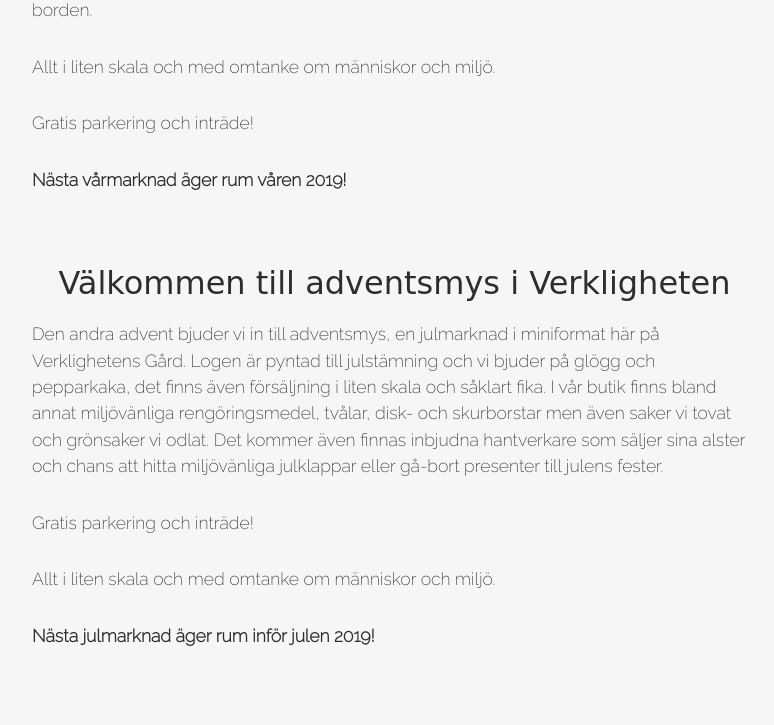
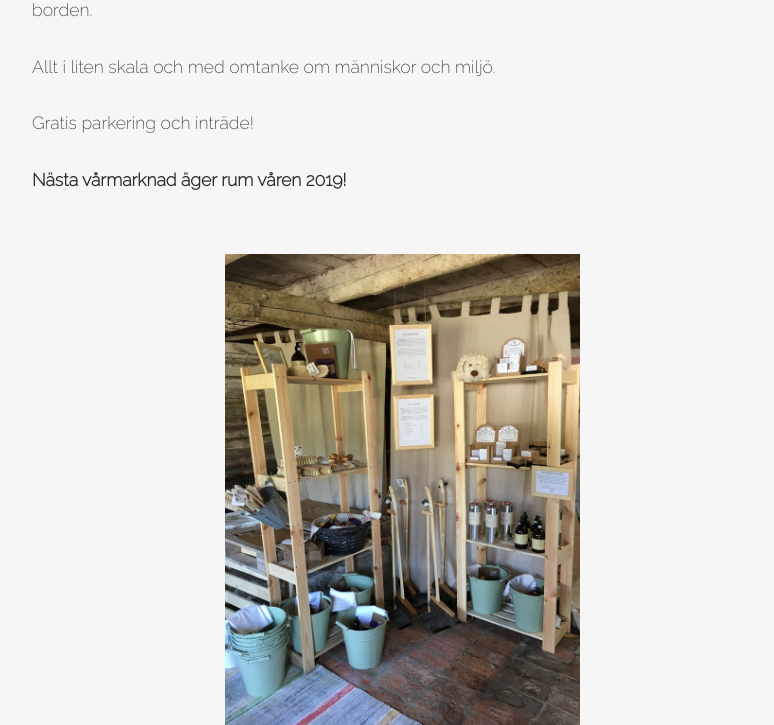
Before and after one commit to lejossan/verkligheten, a PHP site: page /aktuellt.php in a window 1280 px wide. Shown: the part 647-1372 px from the top of the page, without its empty margins (238-1012 px from the left). Run offline with PHP 8.4, Linux system fonts and the light colour scheme; some libraries are stand-ins or nearby versions; some web fonts are replaced.

Commit message:
bilder för vårmarknad

```diff
--- a/aktuellt.php
+++ b/aktuellt.php
@@ -8,6 +8,25 @@
 
   <div class="section container">
       <?php include('texts/varmarknad.php'); ?>
+  </div>
+  <div class="section container">
+      <div class="col--6">
+        <a href="../img/var/hyllor.jpg" data-fancybox="varmarknad" data-caption="I stallet finns en butik.">
+        <img class="" src="../img/var/hyllor.jpg" alt="hyllor" />
+        </a>
+      </div>
+    </div>
+    <div class="section container">
+      <div class="col--3">
+        <a href="../img/var/ecogrow.jpg" data-fancybox="varmarknad" data-caption="Ekologiska fröer">
+        <img class="" src="../img/var/ecogrow.jpg" alt="ecogrow" />
+        </a>
+      </div>
+      <div class="col--3">
+        <a href="../img/var/kycklingar.jpg" data-fancybox="varmarknad" data-caption="Nya kycklingar finns på gården.">
+        <img class="" src="../img/var/kycklingar.jpg" alt="folly" />
+        </a>
+      </div>
   </div>
 
   <div class="section container">
--- a/menu.php
+++ b/menu.php
@@ -4,10 +4,10 @@
 
   $menuItems = array();
   $menuItems[] = new MenuItem(getActiveMenuItem("/index"), "index.php", "HEM");
+  $menuItems[] = new MenuItem(getActiveMenuItem("/aktuellt"), "aktuellt.php", "AKTUELLT");
   $menuItems[] = new MenuItem(getActiveMenuItem("/far"), "far.php", "FÅR");
   $menuItems[] = new MenuItem(getActiveMenuItem("/honor"), "honor.php", "HÖNS");
   $menuItems[] = new MenuItem(getActiveMenuItem("/halmhus"), "halmhus.php", "HALMHUS");
-  $menuItems[] = new MenuItem(getActiveMenuItem("/aktuellt"), "aktuellt.php", "AKTUELLT");
   $menuItems[] = new MenuItem(getActiveMenuItem("/folkochfa"), "folkochfa.php", "FOLK & FÄ");
   $menuItems[] = new MenuItem("", "#footer", "KONTAKT");
 
```
Also changed, not shown: img/var/ecogrow.jpg (added), img/var/hyllor.jpg (added), img/var/kycklingar.jpg (added).
